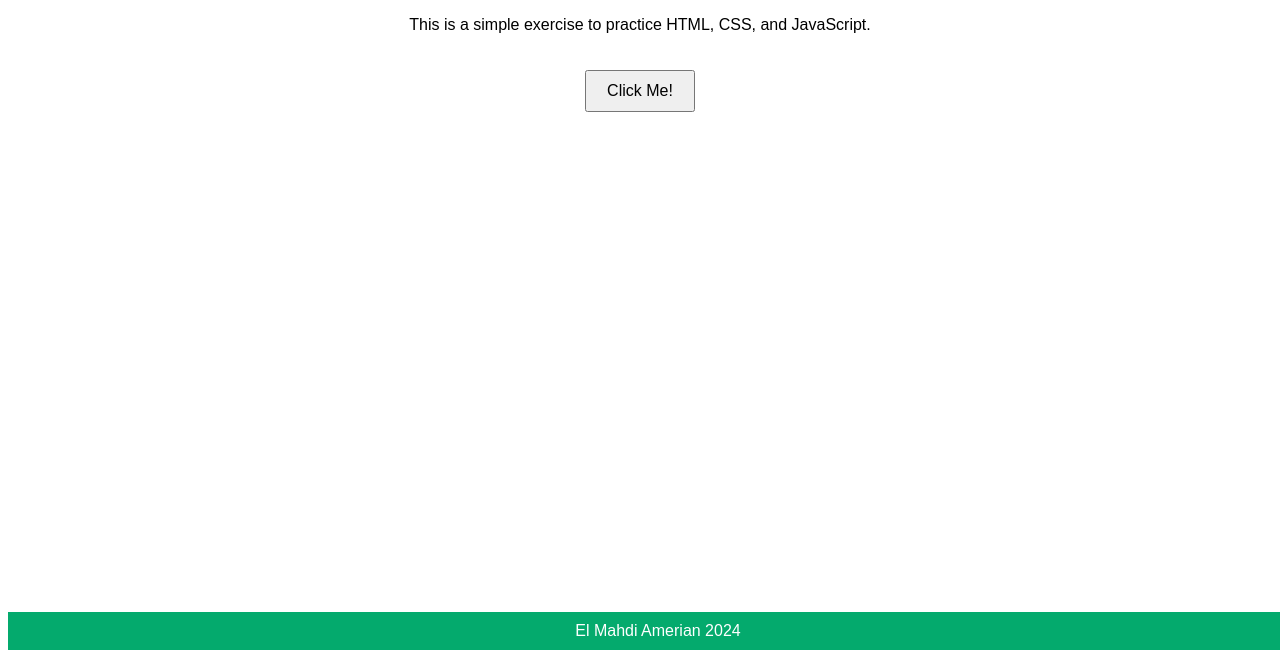
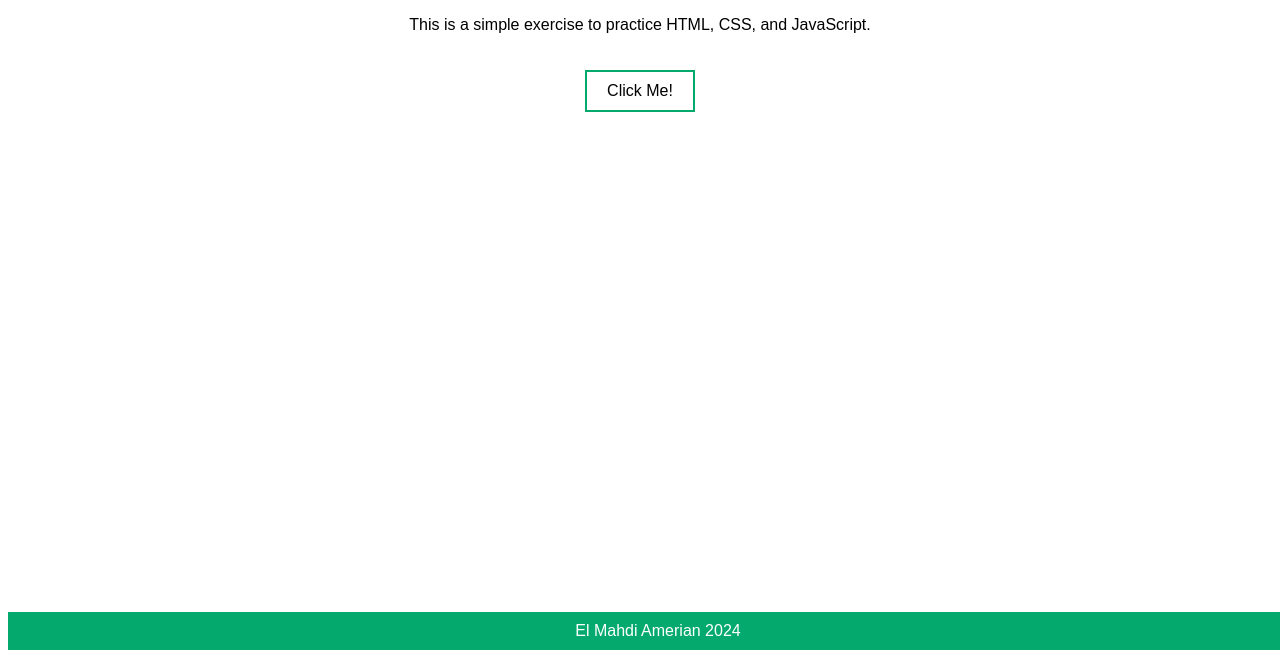
Before and after one commit to Mehdi-Amerian/FirstExercise-main, a plain HTML site: page index.html in a window 1280 px wide. Shown: the part 150-800 px from the top of the page. Drawn offline with Linux system fonts and the light colour scheme.

Commit message:
Button hover effects

```diff
--- a/index.html
+++ b/index.html
@@ -17,7 +17,7 @@
     <div id="content">
         <h1>Welcome to the Exercise!</h1>
         <p id="description">This is a simple exercise to practice HTML, CSS, and JavaScript.</p>
-        <button id="actionButton">Click Me!</button>
+        <button class="button">Click Me!</button>
     </div>
     <script src="script.js"></script>
     <footer>
--- a/style.css
+++ b/style.css
@@ -7,12 +7,22 @@ body {
     margin-top: 50px;
 }
 
-#actionButton {
+.button {
     margin-top: 20px;
     padding: 10px 20px;
     font-size: 16px;
     cursor: pointer;
+    background-color: white;
+    color: black;
+    border: 2px solid #04AA6D;
 }
+
+
+.button:hover {
+    background-color: #04AA6D;
+    color: white;
+}
+
 
 header {
     display: flex;
```
